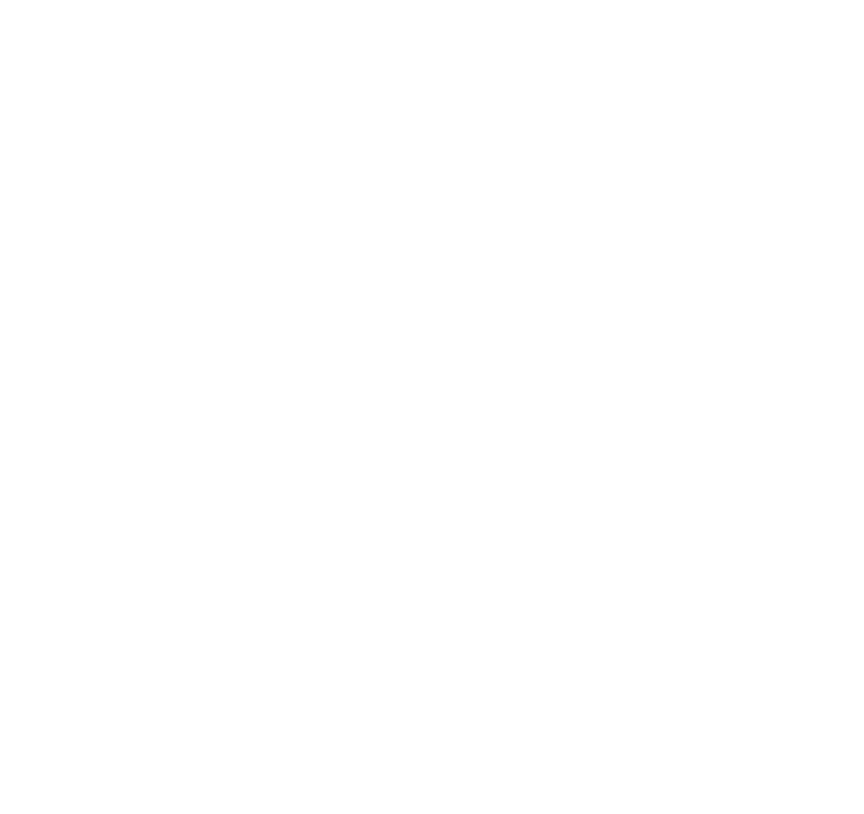
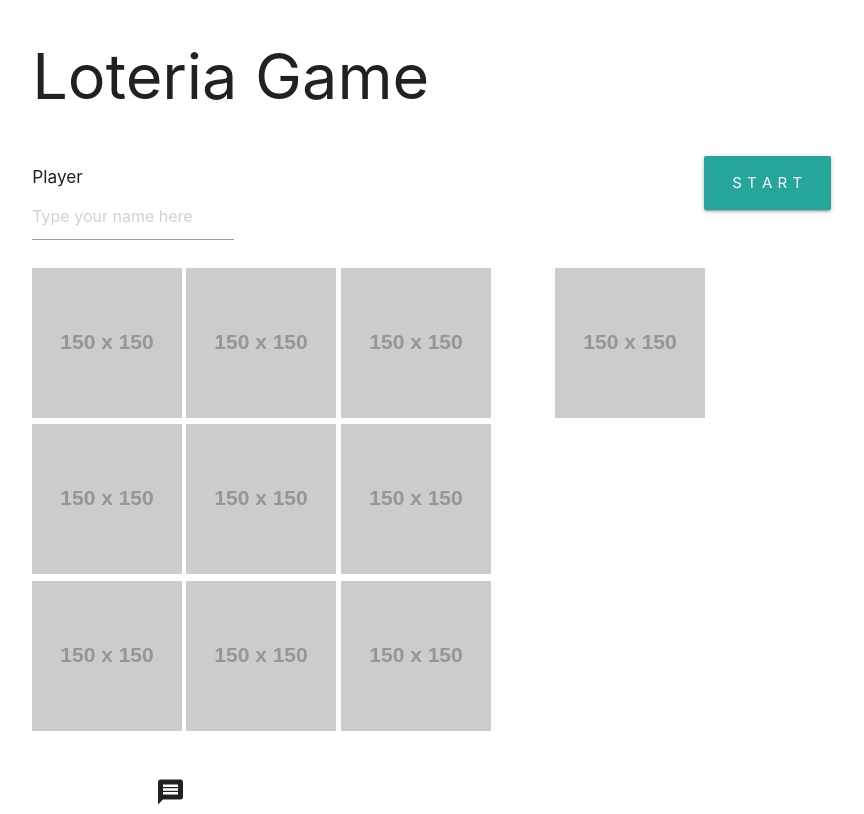
Before and after one commit to mariogalindov/Project-1, a plain HTML site: page index.html in a window 1280 px wide. Shown: the whole page, without its empty margins (171-1035 px from the left). Drawn offline with nearby package versions, Linux system fonts and the light colour scheme; placeholder pictures from the web are drawn by us.

Commit message:
index.html skeleton head and card board only

```diff
--- a/index.html
+++ b/index.html
@@ -1,12 +1,82 @@
 <!DOCTYPE html>
 <html lang="en">
+
 <head>
     <meta charset="UTF-8">
     <meta name="viewport" content="width=device-width, initial-scale=1.0">
     <meta http-equiv="X-UA-Compatible" content="ie=edge">
-    <title>Document</title>
+    <!-- Link to Materialize -->
+    <link rel="stylesheet" href="https://cdnjs.cloudflare.com/ajax/libs/materialize/1.0.0/css/materialize.min.css">
+    <link href="https://fonts.googleapis.com/icon?family=Material+Icons" rel="stylesheet">
+
+
+    <title> Loteria </title>
 </head>
+
 <body>
+    <!-- Container 1. Welcome -->
+
+    <div class="container">
+        <div class="row">
+            <div class="col s12">
+                <h1> Loteria Game </h1>
+            </div>
+        </div>
+
+        <div class="row">
+            <div class="col s3">
+                <!-- Here player will add his/her name -->
+                <h6> Player </h6>
+                <input placeholder="Type your name here" type="text">
+            </div>
+            <div class="col s6"></div>
+            <div class="col s3">
+                <!-- Start button. ID assigned: "startBtn" -->
+                <a class="waves-effect waves-light btn-large" id="startBtn"> S T A R T </a>
+            </div>
+        </div>
+    </div>
+    </div>
+
+    <!-- Container 2. Loteria! -->
+
+    <div class=container>
+
+        <!-- Here lives our Loteria Card-Board ***TEAM, CUANTAS FILAS/COLUMNAS AÑADIMOS? 3x3 o 4x4? -->
+        <div class="row">
+            <div class="col s7">
+                <img src="https://via.placeholder.com/150">
+                <img src="https://via.placeholder.com/150">
+                <img src="https://via.placeholder.com/150">
+            </div>
+             <!-- Here lives the GIF for the card to play -->
+            <div class="col s5">
+                <img src="https://via.placeholder.com/150">
+            </div>
+        <!-- Here lives our Loteria Card-Board  -->
+        <div class="row">
+            <div class="col s7">
+                <img src="https://via.placeholder.com/150">
+                <img src="https://via.placeholder.com/150">
+                <img src="https://via.placeholder.com/150">
+                <img src="https://via.placeholder.com/150">
+                <img src="https://via.placeholder.com/150">
+                <img src="https://via.placeholder.com/150">
+            </div>
+        </div>
+    </div>
+
+    <!-- Container 3. Chat -->
+
+    <div class=container>
+
+        <!-- Here player types a message -->
+        <i class="small material-icons">message</i>
+
+    </div>
+
+
 
 </body>
+
 </html>
```
